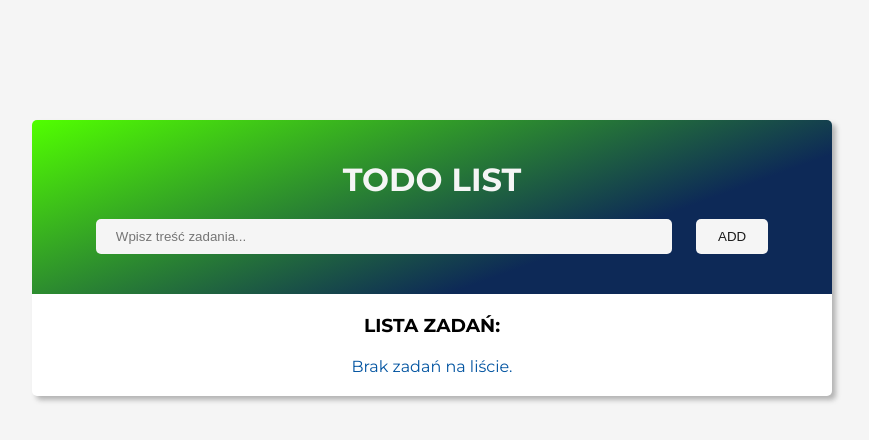
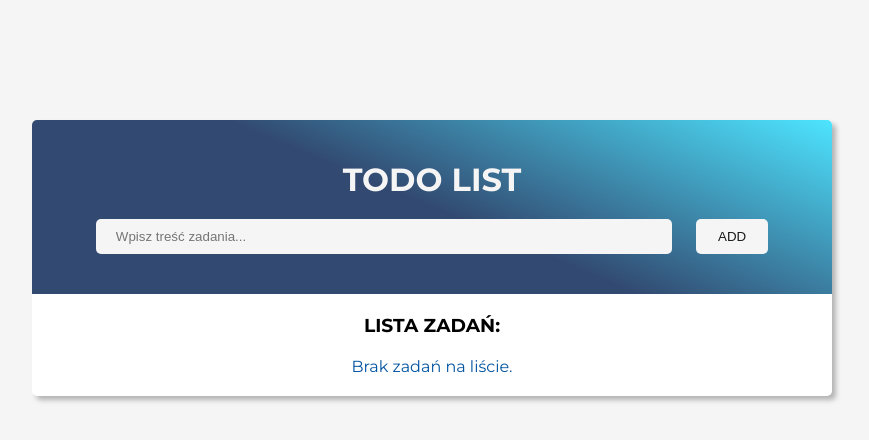
Before and after one commit to marcinjasinski71/todolist, a plain HTML site: page index.html in a window 1280 px wide. Shown: the whole page, without its empty margins (208-1077 px from the left). Drawn offline with Linux system fonts and the light colour scheme.

Commit message:
changed background of header

```diff
--- a/style.css
+++ b/style.css
@@ -41,7 +41,7 @@ h1 {
 .header {
 	border-radius: 5px 5px 0 0;
 	padding: 40px;
-	background-image: linear-gradient(340deg, #0d2957 30%, #51ff00 100%);
+	background-image: linear-gradient(23deg, #0d2957d8 50%, #15dcffc2 100%);
 }
 
 .todo-input {
```
